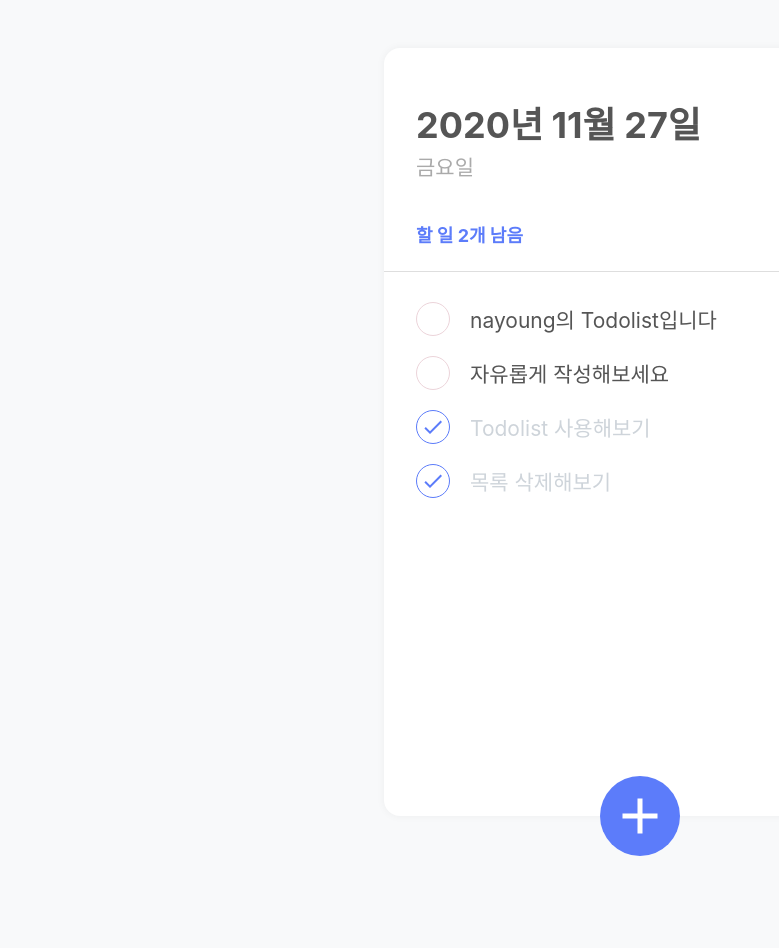
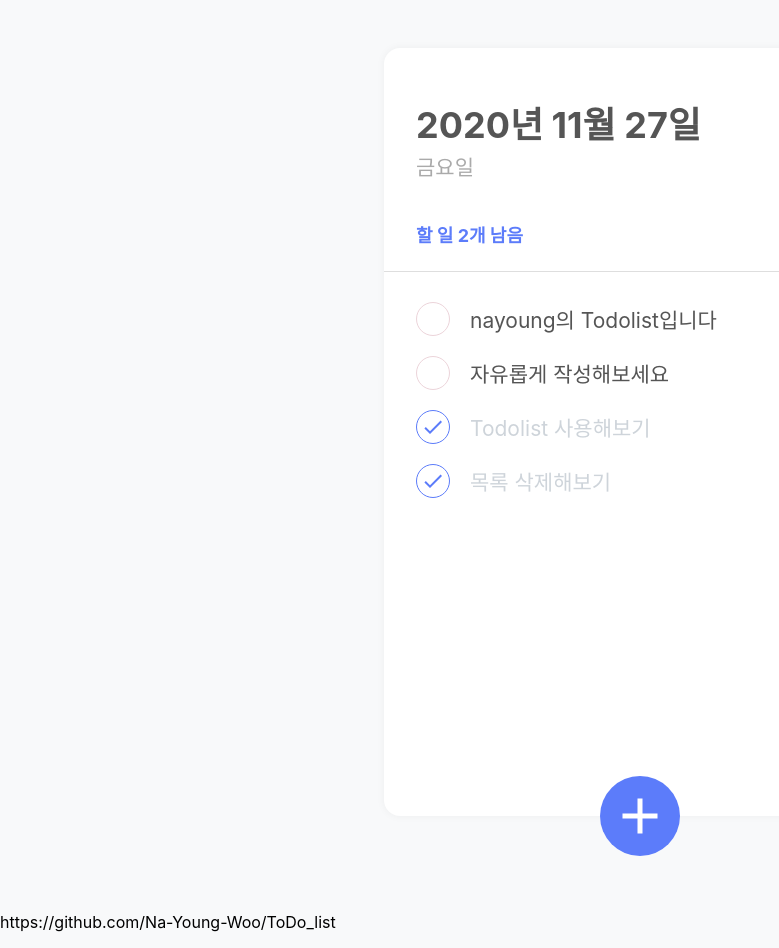
Before and after one commit to bellca225/ToDo-list, a React (Create React App) app in the folder todo/: page / in a window 1280 px wide. Shown: the whole page, without its empty margins (0-779 px from the left). Before the commit the page ends 912 px from the top, so only its background shows below. Built offline with nearby package versions, Linux system fonts and the light colour scheme.

Commit message:
일부 수정

```diff
--- a/todo/src/App.js
+++ b/todo/src/App.js
@@ -25,6 +25,8 @@ function App() {
           <TodoCreate />
         </TodoTemplate>
       </TodoProvider>
+
+      <p>https://github.com/Na-Young-Woo/ToDo_list</p>
     </>
   );
 }
```
Also changed, not shown: 1 other file (tests, documents, lock files or other folders).
